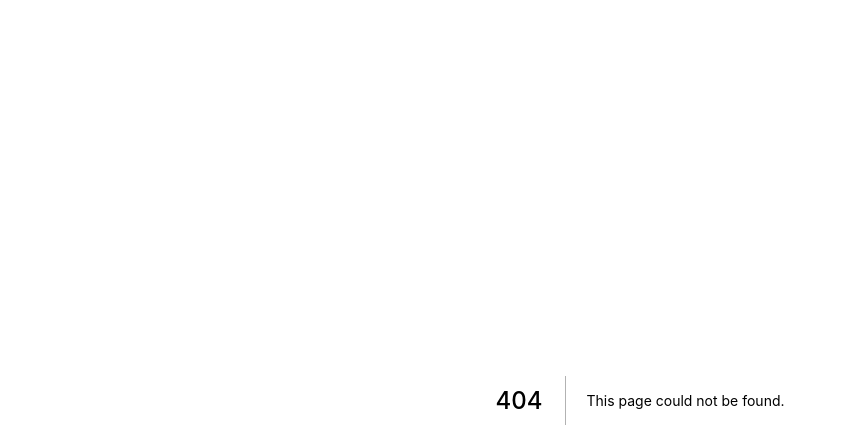
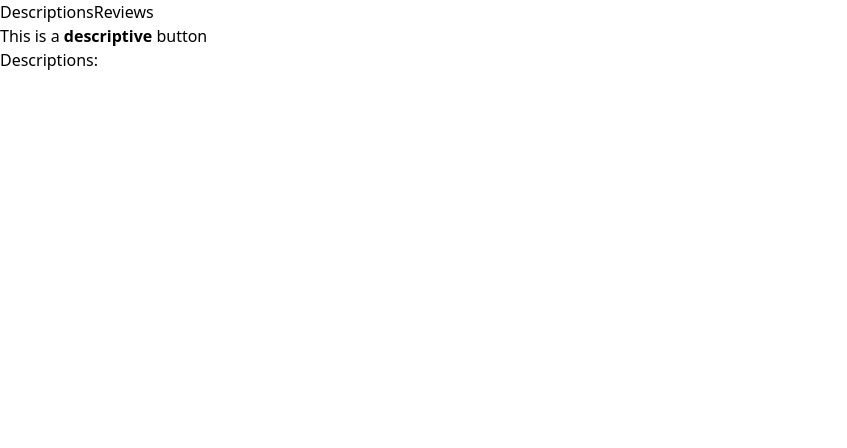
Before and after one commit to admin0717/mavolo_website, a Next.js app: page /ComponentOne in a window 1280 px wide. Before the commit this address had no page. Shown: the top 448 px of the page, without its empty margins (0-847 px from the left). Built offline with nearby package versions, Linux system fonts and the light colour scheme.

Commit message:
Starting blog project

```diff
--- a/components/Navbar/index.tsx
+++ b/components/Navbar/index.tsx
@@ -9,7 +9,7 @@ const Navbar: FC = () => {
   const [isToggle, setIsToggle] = useState(true);
 
   const LinksText = ["About Us", "Products", "Blogs", "Contact Us"];
-  const Links = ["/about-us", "/products", "/blogs", "/#contact-us"];
+  const Links = ["/about-us", "/products", "https://mavoloblog.in/", "/#contact-us"];
   return (
     <>
       {/* Medium to large Screens */}
--- /dev/null
+++ b/pages/ComponentOne.tsx
@@ -0,0 +1,35 @@
+import { useState } from "react";
+function ComponentOne() {
+  const [description, setDescription] = useState(true);
+  const [reviews, setReviews] = useState(false);
+  const descriptionHandler = () => {
+    setDescription(true);
+    setReviews(false);
+  };
+  const reviewsHandler = () => {
+    setDescription(false);
+    setReviews(true);
+  };
+  return (
+    <div>
+      <button onClick={descriptionHandler}>
+        Descriptions</button>
+      <button onClick={reviewsHandler}>
+        Reviews</button>
+      {description && (
+        <p>
+          This is a <b>descriptive</b> button
+          <h3>Descriptions:</h3>
+        </p>
+      )}
+      {reviews && (
+        <p>
+          This is a <b>Review</b> button
+          <h3>Reviews:</h3>
+        </p>
+      )}
+    </div>
+  );
+}
+
+export default ComponentOne;
--- a/pages/api/email.js
+++ b/pages/api/email.js
@@ -14,8 +14,8 @@ async function sendEmail(req, res) {
     });
 
     await transporter.sendMail({
-      to: "support@mavolo.in", // Your email where you'll receive emails
-      from: "barundebnath91@gmail.com", // your website email address here
+      to: "info@mavolo.in", // Your email where you'll receive emails
+      from: "zaya.husain@mavolo.in", // your website email address here
       subject: `Mavolo Website Query: ${req.body.fullname} : ${req.body.phone}`,
       html: `<!DOCTYPE html PUBLIC "-//W3C//DTD XHTML 1.0 Transitional//EN" "http://www.w3.org/TR/xhtml1/DTD/xhtml1-transitional.dtd">
       <html lang="en">
--- a/pages/products.tsx
+++ b/pages/products.tsx
@@ -1,5 +1,5 @@
 import { Navbar } from "@components";
-
+import { useState } from 'react';
 import {
   Product1bImage,
   Product1dImage,
@@ -16,14 +16,15 @@ import type { NextPage } from "next";
 import Image, { StaticImageData } from "next/image";
 import type { FC } from "react";
 import FloatingWhatsApp from "react-floating-whatsapp";
-
-
+import ComponentOne from "./ComponentOne";
 export interface ProductCardType {
   title: String;
   children: React.ReactNode;
 }
-function sayHello() {
-  alert('Hello!');
+const [count, setCount] = useState(0);
+
+function handleClick() {
+  setCount(count + 1);
 }
 
 export const ProductCard: FC<ProductCardType> = ({
@@ -35,7 +36,7 @@ export const ProductCard: FC<ProductCardType> = ({
       <div className="bg-[#F3F4FD] drop-shadow-lg m-8" >
         <Image
           src={Product1bImage}
-          onClick={sayHello}
+          onClick={handleClick}
           alt="Image1"
           width="200"
           height="160"
@@ -87,6 +88,7 @@ export const ProductCard6: FC<ProductCardType> = ({
       <div className="p-2 bg-[#F3F4FD] drop-shadow-lg m-8">
         <Image
           src={Product2bImage}
+          onClick={handleClick}
           alt="Image1"
           width="250"
           height="200"
```
